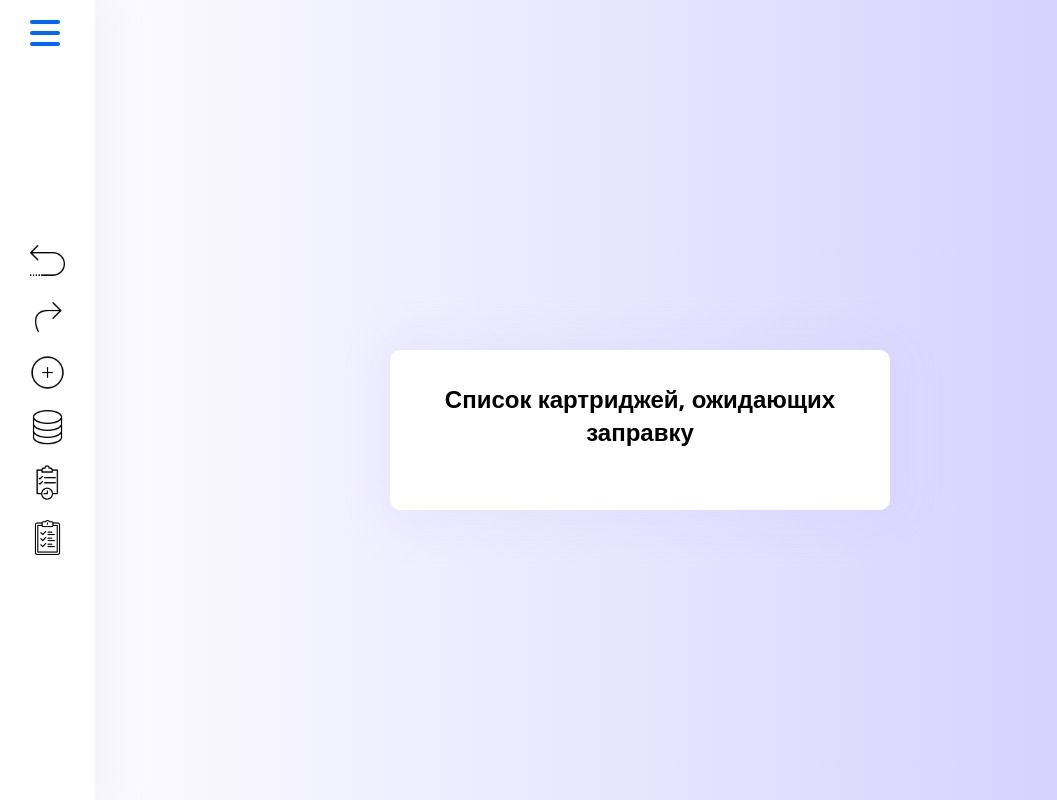
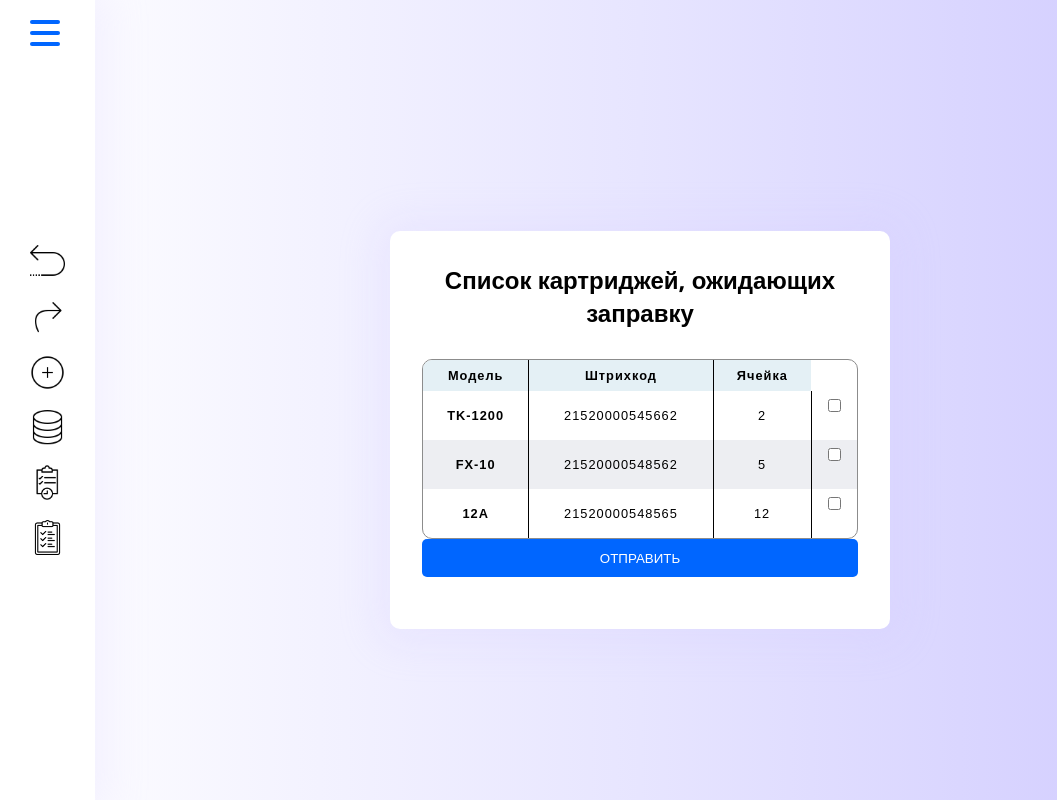
Before and after one commit to canoua/cart-count, a Vue app: page /cartlistview in a window 1280 px wide. Shown: the whole page, without its empty margins (0-1057 px from the left). Built offline with nearby package versions, Linux system fonts and the light colour scheme.

Commit message:
ref: add table in cartlist, cartlistall, refillinglist

```diff
--- a/src/components/CartList.vue
+++ b/src/components/CartList.vue
@@ -1,7 +1,104 @@
 <template>
   <div class="section">
-    <div class="form">
+    <form class="form" action="">
       <h2>Список картриджей, ожидающих заправку</h2>
-    </div>
+      <div class="table-container">
+        <table>
+          <thead>
+            <tr>
+              <th scope="col">Модель</th>
+              <th scope="col">Штрихкод</th>
+              <th scope="col">Ячейка</th>
+            </tr>
+          </thead>
+          <tbody>
+            <tr>
+              <th scope="row">TK-1200</th>
+              <td>21520000545662</td>
+              <td>2</td>
+              <td>
+                <input type="checkbox">
+              </td>
+            </tr>
+            <tr>
+              <th scope="row">FX-10</th>
+              <td>21520000548562</td>
+              <td>5</td>
+              <td>
+                <input type="checkbox">
+              </td>
+            </tr>
+            <tr>
+              <th scope="row">12A</th>
+              <td>21520000548565</td>
+              <td>12</td>
+              <td>
+                <input type="checkbox">
+              </td>
+            </tr>
+          </tbody>
+        </table>
+      </div>
+      <input type="submit" value="отправить">
+    </form>
   </div>
 </template>
+
+<style scoped>
+  .table-container {
+    overflow: hidden;
+    border-radius: 10px;
+    border: 1px solid rgb(140 140 140);
+  }
+  table {
+    border-collapse: collapse;
+    width: 100%;
+    font-family: sans-serif;
+    font-size: 0.8rem;
+    letter-spacing: 1px;
+  }
+
+  caption {
+    caption-side: bottom;
+    padding: 10px;
+    font-weight: bold;
+  }
+
+  thead,
+  tfoot {
+    background-color: rgb(228 240 245);
+  }
+
+  th,
+  td {
+    border-right: 1px solid #000;
+    padding: 8px 10px;
+    border-radius: inherit;
+  }
+
+  th:last-child,
+  tr:last-child,
+  td:last-child {
+    border-right: none;
+  }
+
+  td:last-of-type {
+    text-align: center;
+  }
+
+  tbody > tr:nth-of-type(even) {
+    background-color: rgb(237 238 242);
+  }
+
+  tfoot th {
+    text-align: right;
+  }
+
+  tfoot td {
+    font-weight: bold;
+  }
+
+  .form__cart-list-all {
+    width: 60%;
+  }
+</style>
--- a/src/components/CartListAll.vue
+++ b/src/components/CartListAll.vue
@@ -35,7 +35,6 @@
           </tbody>
         </table>
       </div>
-
     </div>
   </div>
 </template>
--- a/src/components/Home.vue
+++ b/src/components/Home.vue
@@ -2,9 +2,9 @@
   <section class="section">
     <form class="form form-home" action="#">
       <h1>Выдача клиенту</h1>
-      <Input placeholder="Модель картриджа"/>
+      <!-- <Input placeholder="Модель картриджа"/> -->
       <Input placeholder="Штрихкод"/>
-      <Input placeholder="номер кабинета"/>
+      <!-- <Input placeholder="номер кабинета"/> -->
       <Input placeholder="инвентарный номер принтера/МФУ"/>
       <input class="form-btn" type="submit" value="выдать">
     </form>
--- a/src/components/RefillingList.vue
+++ b/src/components/RefillingList.vue
@@ -2,6 +2,34 @@
   <div class="section">
     <div class="form">
       <h2>Список заправок</h2>
+            <div class="table-container">
+        <table>
+          <thead>
+            <tr>
+              <th scope="col">Дата</th>
+              <th scope="col">Количество картриджей</th>
+              <th scope="col">Age</th>
+            </tr>
+          </thead>
+          <tbody>
+            <tr>
+              <th scope="row">Chris</th>
+              <td>HTML tables</td>
+              <td>22</td>
+            </tr>
+            <tr>
+              <th scope="row">Dennis</th>
+              <td>Web accessibility</td>
+              <td>45</td>
+            </tr>
+            <tr>
+              <th scope="row">Sarah</th>
+              <td>JavaScript frameworks</td>
+              <td>29</td>
+            </tr>
+          </tbody>
+        </table>
+      </div>
     </div>
   </div>
 </template>
@@ -11,3 +39,62 @@
 
   }
 </script>
+
+<style scoped>
+  .table-container {
+    overflow: hidden;
+    border-radius: 10px;
+    border: 1px solid rgb(140 140 140);
+  }
+  table {
+    border-collapse: collapse;
+    width: 100%;
+    font-family: sans-serif;
+    font-size: 0.8rem;
+    letter-spacing: 1px;
+  }
+
+  caption {
+    caption-side: bottom;
+    padding: 10px;
+    font-weight: bold;
+  }
+
+  thead,
+  tfoot {
+    background-color: rgb(228 240 245);
+  }
+
+  th,
+  td {
+    border-right: 1px solid #000;
+    padding: 8px 10px;
+    border-radius: inherit;
+  }
+
+  th:last-child,
+  tr:last-child,
+  td:last-child {
+    border-right: none;
+  }
+
+  td:last-of-type {
+    text-align: center;
+  }
+
+  tbody > tr:nth-of-type(even) {
+    background-color: rgb(237 238 242);
+  }
+
+  tfoot th {
+    text-align: right;
+  }
+
+  tfoot td {
+    font-weight: bold;
+  }
+
+  .form__cart-list-all {
+    width: 60%;
+  }
+</style>
```
